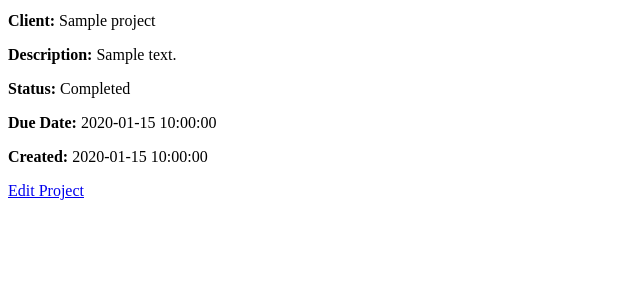
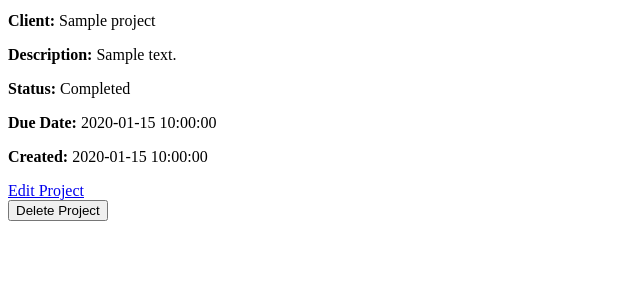
Before and after one commit to PROG-01/crm-platform, a Flask app: template templates/projects/details.html in a window 1280 px wide. Shown: the part 218-518 px from the top of the page, without its empty margins (0-640 px from the left). Run offline with Flask 3, Linux system fonts and the light colour scheme; the template is opened without the code that fills it: most values are stand-ins (such as "Sample title", 1, 10 or a date in 2020); some libraries are stand-ins or nearby versions.

Commit message:
Add delete functionality for projects with confirmation prompt

```diff
--- a/app.py
+++ b/app.py
@@ -181,8 +181,8 @@ def edit_client(id):
 def delete_client(id):
 
     # Delete client for the logged-in user
+    db.execute("DELETE FROM clients WHERE id = ? AND user_id = ?", id, session['user_id'])
 
-    db.execute("DELETE FROM clients WHERE id = ? AND user_id = ?", id, session['user_id'])
     return redirect('/clients')
 
 @app.route('/projects')
@@ -281,3 +281,12 @@ def edit_project(id):
 
     else:
         return render_template('projects/edit.html', project=project[0], clients=clients)
+
+@app.route('/projects/<int:id>/delete', methods=['POST'])
+@login_required
+def delete_project(id):
+
+    # Delete project for the logged-in user
+    db.execute("DELETE FROM projects WHERE id = ? AND user_id = ?", id, session['user_id'])
+
+    return redirect('/projects')
--- a/templates/projects/details.html
+++ b/templates/projects/details.html
@@ -12,4 +12,8 @@
     <p><strong>Created:</strong> {{ project["created_at"] }}</p>
 
     <a href="/projects/{{ project['id'] }}/edit">Edit Project</a>
+
+    <form action="/projects/{{ project['id'] }}/delete" method="post" onsubmit="return confirm('Are you sure you wish to delete this project?')">
+        <button type="submit">Delete Project</button>
+    </form>
 {% endblock %}
```
